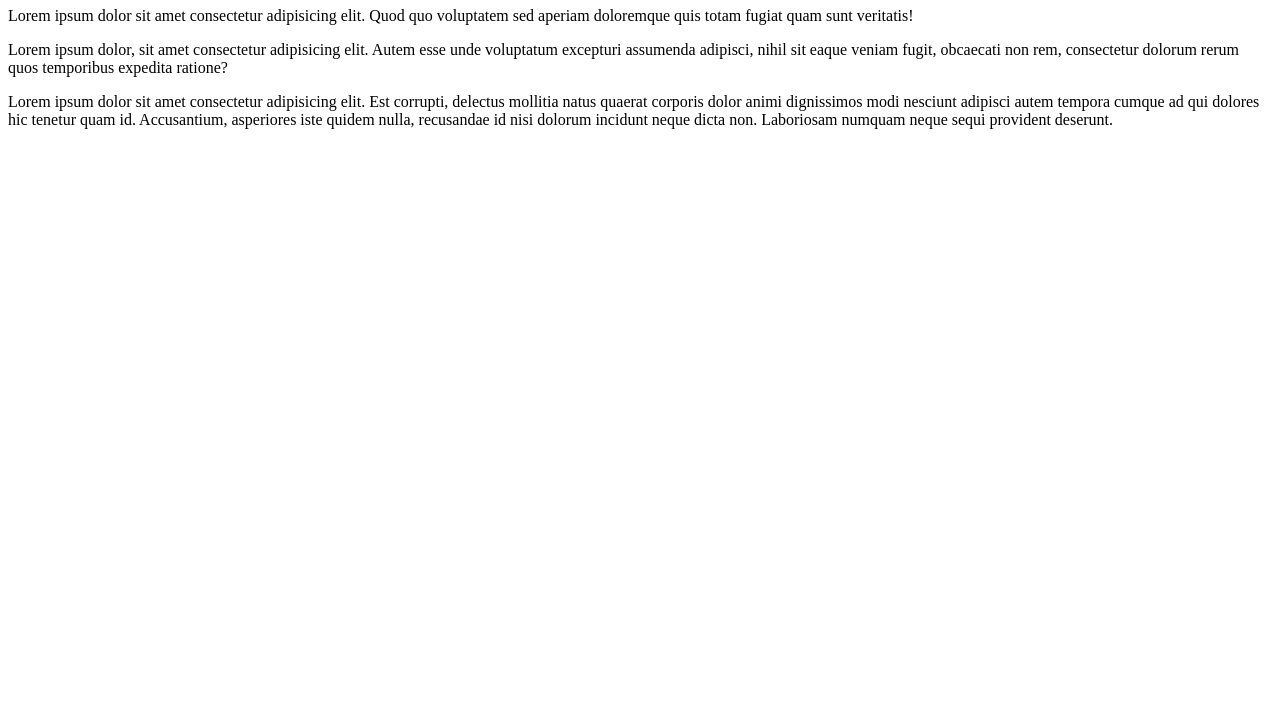
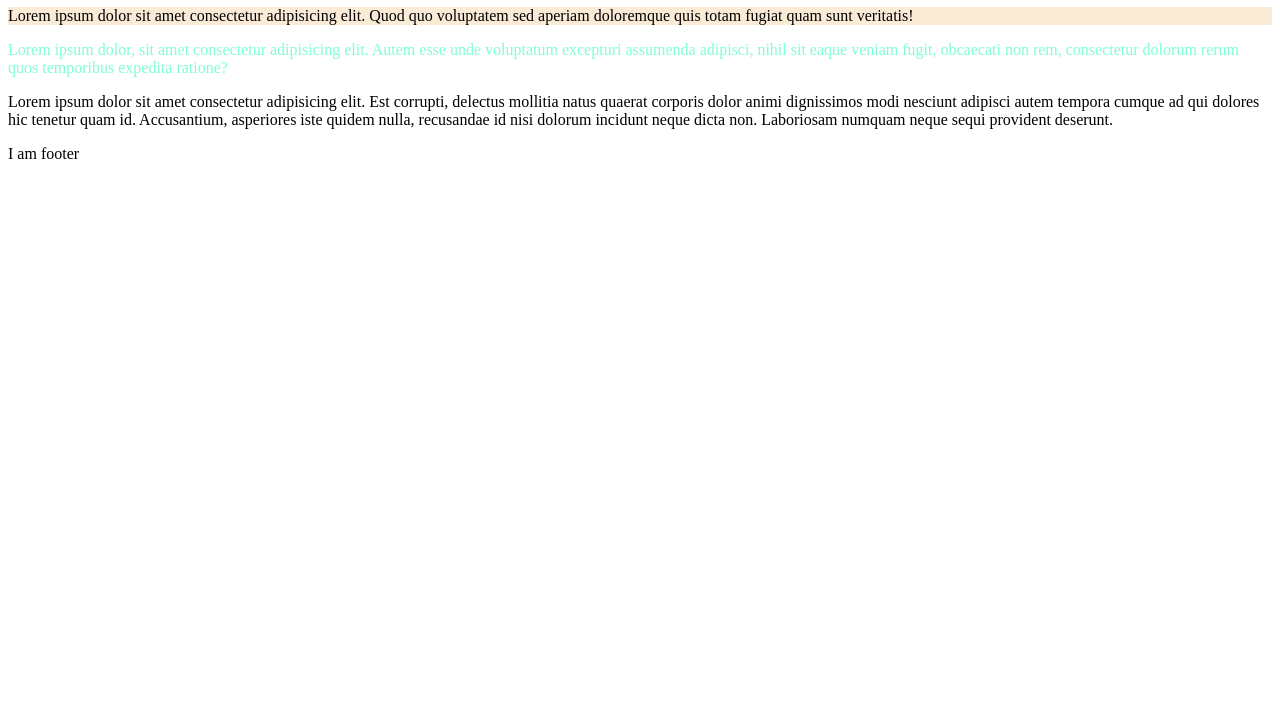
Before and after one commit to Krishrajput1107/MERN-Stack, a plain HTML site: page lecture13/index.html in a window 1280 px wide. Shown: the part 73-800 px from the top of the page. Drawn offline with Linux system fonts and the light colour scheme.

Commit message:
Update index.html

```diff
--- a/lecture13/index.html
+++ b/lecture13/index.html
@@ -8,9 +8,10 @@
 <body>
     <!-- Inline CSS -->
     <h1>Welcome to CodeHelp</h1>
-    <p>Lorem ipsum dolor sit amet consectetur adipisicing elit. Quod quo voluptatem sed aperiam doloremque quis totam fugiat quam sunt veritatis!</p>
-    <p>Lorem ipsum dolor, sit amet consectetur adipisicing elit. Autem esse unde voluptatum excepturi assumenda adipisci, nihil sit eaque veniam fugit, obcaecati non rem, consectetur dolorum rerum quos temporibus expedita ratione?</p>
+    <p style="background-color: antiquewhite;">Lorem ipsum dolor sit amet consectetur adipisicing elit. Quod quo voluptatem sed aperiam doloremque quis totam fugiat quam sunt veritatis!</p>
+    <p style="color: aquamarine;">Lorem ipsum dolor, sit amet consectetur adipisicing elit. Autem esse unde voluptatum excepturi assumenda adipisci, nihil sit eaque veniam fugit, obcaecati non rem, consectetur dolorum rerum quos temporibus expedita ratione?</p>
     <p>Lorem ipsum dolor sit amet consectetur adipisicing elit. Est corrupti, delectus mollitia natus quaerat corporis dolor animi dignissimos modi nesciunt adipisci autem tempora cumque ad qui dolores hic tenetur quam id. Accusantium, asperiores iste quidem nulla, recusandae id nisi dolorum incidunt neque dicta non. Laboriosam numquam neque sequi provident deserunt.</p>
 
+    <footer>I am footer</footer>
 </body>
 </html>
```
